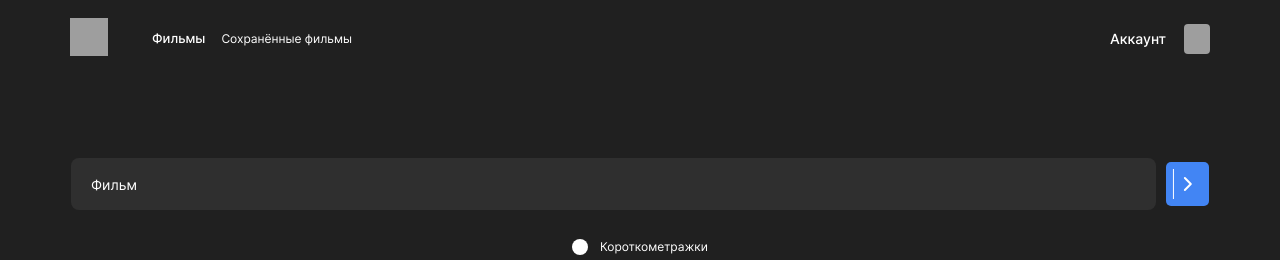
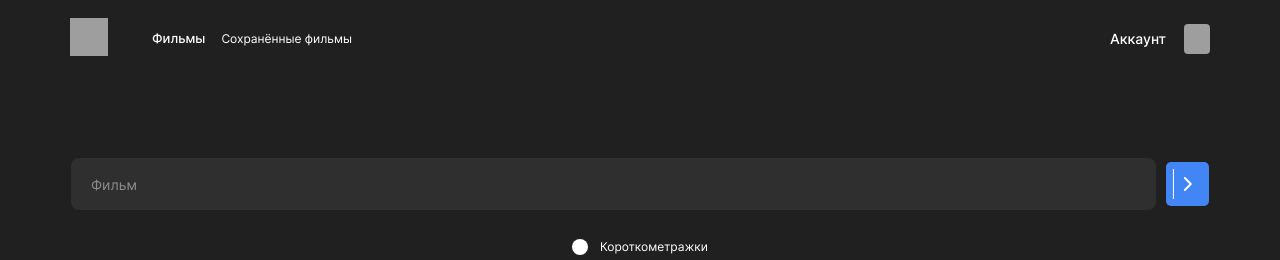
Before and after one commit to kgavrilkov/movies-explorer-frontend, a React (Create React App) app: page /movies in a window 1280 px wide. Shown: the top 260 px of the page. Built offline with nearby package versions, Linux system fonts and the light colour scheme; grey boxes are pictures that could not be loaded.

Commit message:
fix: input

```diff
--- a/src/components/Form/Form.css
+++ b/src/components/Form/Form.css
@@ -29,7 +29,7 @@
   color: #FFFFFF;
 }
 
-input.form__input:focus {
+.form__input:focus {
   outline: none;
   border: 1px solid #4285F4;
 }
--- a/src/components/ProfileForm/ProfileForm.css
+++ b/src/components/ProfileForm/ProfileForm.css
@@ -38,11 +38,11 @@
   text-align: right;
 }
 
-input:focus {
-  border: none;
+.profile__input:focus {
+  outline: none;
 }
 
-input::placeholder {
+.profile__input::placeholder {
   color: #FFFFFF;
 }
 
--- a/src/components/SearchForm/SearchForm.css
+++ b/src/components/SearchForm/SearchForm.css
@@ -21,12 +21,16 @@
   font-weight: normal;
   font-size: 14px;
   line-height: 1.29;
-  color: #8B8B8B;
+  color: #FFFFFF;
 }
 
-input:focus {
+.finder__input:focus {
   outline: none;
   border: 1px solid #4285F4;
+}
+
+.finder__input::placeholder {
+  color: #8B8B8B;
 }
 
 .finder__button {
```
